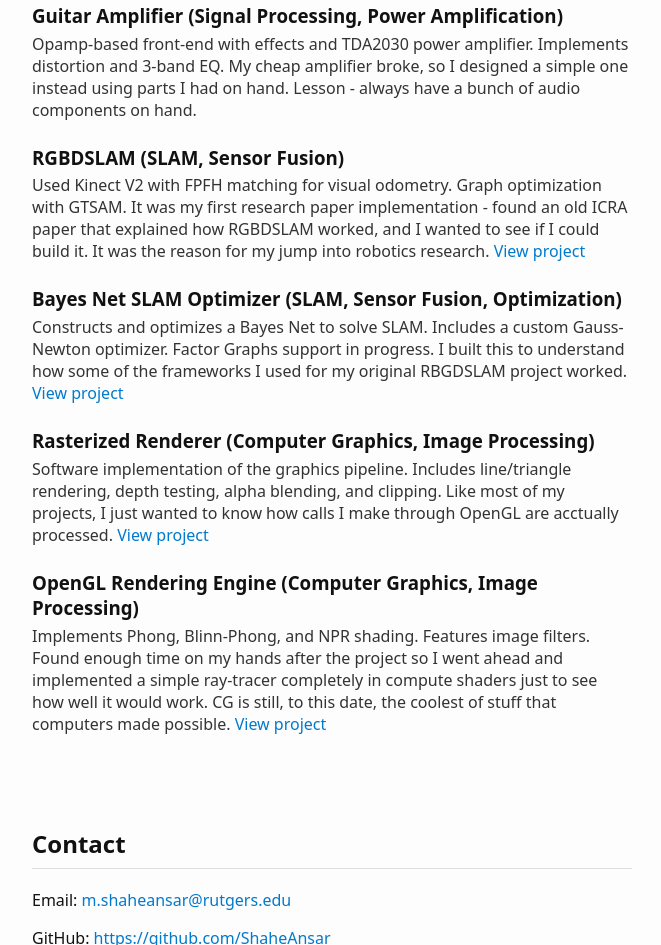
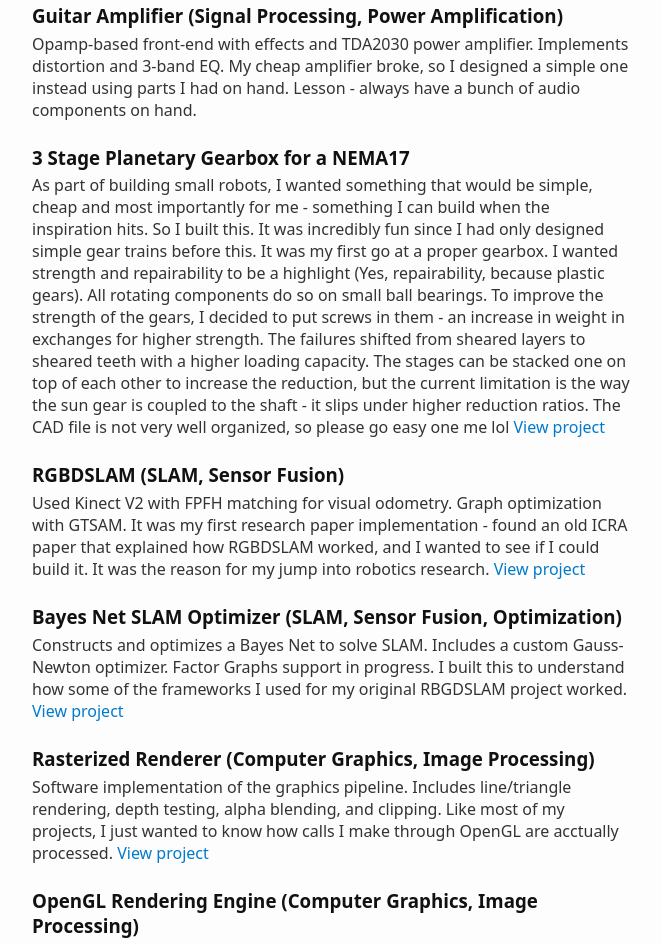
Before and after one commit to ShaheAnsar/Portfolio, a plain HTML site: page index.html in a window 1280 px wide. Shown: the part 1441-2386 px from the top of the page, without its empty margins (308-969 px from the left). Drawn offline with Linux system fonts and the light colour scheme.

Commit message:
Added new project stuff. Next is to insert pics wherever I can

```diff
--- a/index.html
+++ b/index.html
@@ -113,6 +113,14 @@
 	</div>
 
 	<div class="project">
+		<h3>3 Stage Planetary Gearbox for a NEMA17</h3>
+		<p>As part of building small robots, I wanted something that would be simple, cheap and most importantly for me - something I can build when the inspiration hits. So I built this. It was incredibly fun since I had only designed
+		simple gear trains before this. It was my first go at a proper gearbox. I wanted strength and repairability to be a highlight (Yes, repairability, because plastic gears). All rotating components do so on small ball bearings.
+		To improve the strength of the gears, I decided to put screws in them - an increase in weight in exchanges for higher strength. The failures shifted from sheared layers to sheared teeth with a higher loading capacity. The stages
+		can be stacked one on top of each other to increase the reduction, but the current limitation is the way the sun gear is coupled to the shaft - it slips under higher reduction ratios.
+		The CAD file is not very well organized, so please go easy one me lol <a href="https://cad.onshape.com/documents/628725548aec2925c6257bde/w/74453b49c7e9cc60e4555859/e/285256c12445cb8614b2746f?renderMode=0&uiState=68762ff538acdb4d2a5fd140">View project</a></p>
+	</div>
+	<div class="project">
 		<h3>RGBDSLAM (SLAM, Sensor Fusion)</h3>
 		<p>Used Kinect V2 with FPFH matching for visual odometry. Graph optimization with GTSAM. It was my first research paper implementation - found an old ICRA paper that explained how RGBDSLAM worked, and I wanted to see if I could build it. It was the reason for my jump into robotics research. <a href="https://github.com/ShaheAnsar/RGBDSLAM">View project</a></p>
 	</div>
```
